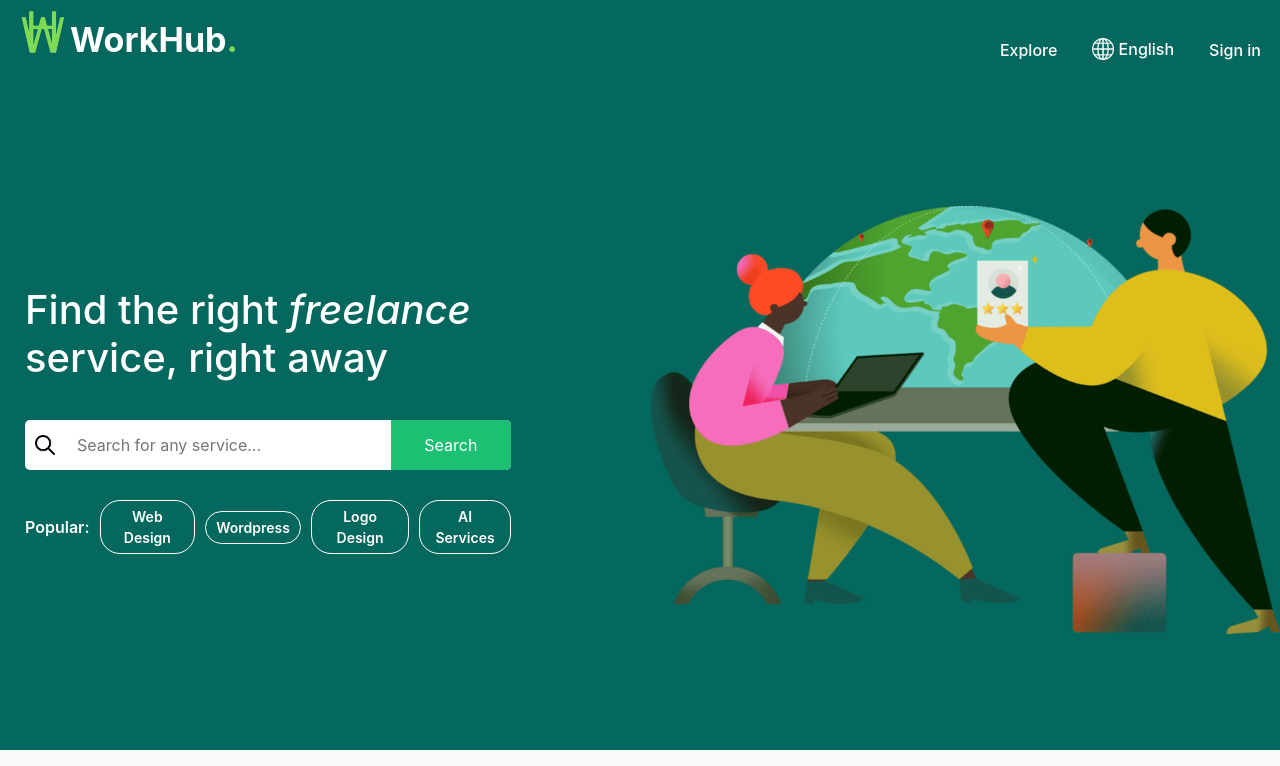
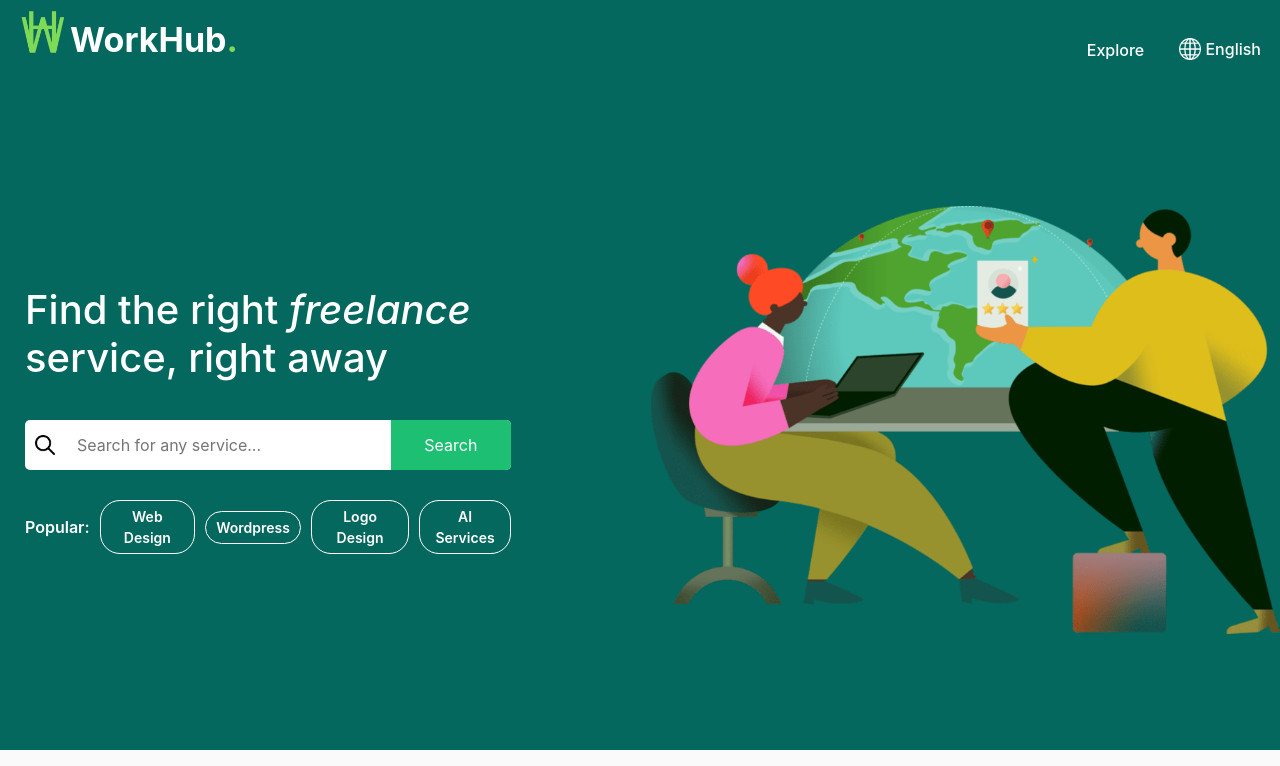
Before and after one commit to OmarFawzy74/WorkHub_Project, a React (Create React App) app in the folder Front-End/: page / in a window 1280 px wide. Shown: the top 766 px of the page. Built offline with nearby package versions, Linux system fonts and the light colour scheme.

Commit message:
my first commit

```diff
--- a/Front-End/src/components/navbar/Navbar.jsx
+++ b/Front-End/src/components/navbar/Navbar.jsx
@@ -73,7 +73,11 @@ const Navbar = () => {
           </div>
 
           <span><img className="languageIcon" src= {!active && pathname == "/" ? "/img/newLanguage.png" : "/img/language.png"}/> English</span>
-          {!currentUser?.isSeller && <Link className='link' to="/login">Sign in</Link>}
+
+          {currentUser.id == 3 ? <Link className='link' to="/login">Sign in</Link> : null}
+
+
+          {/* {!currentUser?.isSeller && <Link className='link' to="/login">Sign in</Link>} */}
           {!currentUser?.isSeller && <Link className='link' to="/register"><button className='joinButton'>Join</button></Link>}
           {currentUser?.isSeller && (
             <div className="user" onClick={() => setOpen(!open)}>
```
